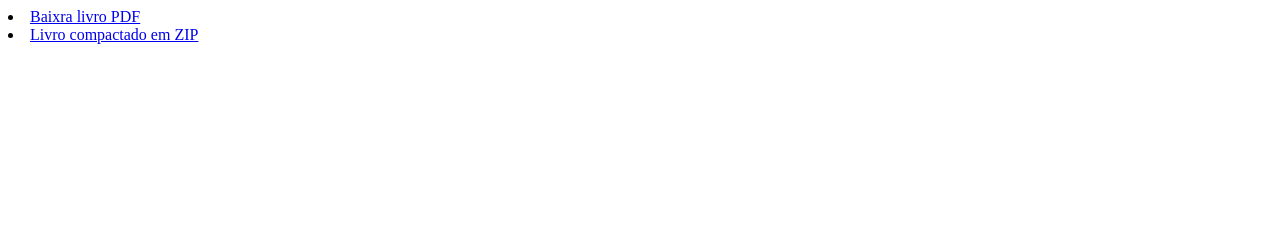
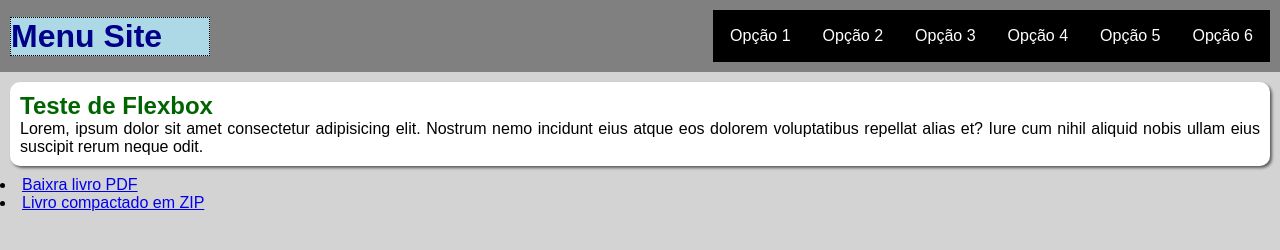
Before and after one commit to flaviodgdas/trabalho-extensao2024, a plain HTML site: page html/pagina02.html in a window 1280 px wide. Drawn offline with Linux system fonts and the light colour scheme.

Commit message:
menu flex-box

```diff
--- a/html/pagina02.html
+++ b/html/pagina02.html
@@ -4,8 +4,27 @@
     <meta charset="UTF-8">
     <meta name="viewport" content="width=device-width, initial-scale=1.0">
     <title>Página02</title>
+    <link rel="stylesheet" href="style.css">
 </head>
 <body>
+    <header>
+        <h1>Menu Site</h1>
+        <nav>
+            <a href="#">Opção 1</a>
+            <a href="#">Opção 2</a>
+            <a href="#">Opção 3</a>
+            <a href="#">Opção 4</a>
+            <a href="#">Opção 5</a>
+            <a href="#">Opção 6</a>
+        </nav>
+    </header>
+    <main>
+        <h2>Teste de Flexbox</h2>
+        <p>Lorem, ipsum dolor sit amet consectetur adipisicing elit.
+            Nostrum nemo incidunt eius atque eos dolorem voluptatibus
+            repellat alias et? Iure cum nihil aliquid nobis ullam eius
+            suscipit rerum neque odit.</p>
+    </main>
     <li><a href="livro/menulivro.pdf" download="menulivro.pdf" type="application/pdf">Baixra livro PDF</a></li>
     <li><a href="livro/meulivro.zip" download="meulivro.zip" type="application/zip">Livro compactado em ZIP</a></li>
 </body>
--- a/html/style.css
+++ b/html/style.css
@@ -6,9 +6,35 @@
     box-sizing: border-box;
 }
 body {
-    background-color: blue;
     font-family: Arial, Helvetica, sans-serif;
-    font-size: 20px;
+    font-size: 1em;
+    background-color: lightgray;
+    height: 100vh;
+    width: 100vw;
+}
+
+header {
+    background-color: gray;
+    color: white;
+    padding: 10px;
+
+    display: flex;
+    flex: row wrap;
+    justify-content: space-between;
+    align-items: center;
+}
+
+header > h1 {
+    border: 1px dotted black;
+    flex: 0 0 200px;
+}
+
+header > nav {
+    border: 1px dotted black;
+
+    display: flex;
+    flex-flow: row wrap;
+    justify-content: flex-end;
 }
 
 h1 {
@@ -23,10 +49,28 @@ nav {
     justify-content: flex-end;
 }
 
-nav > a:hover {
+header > nav > a {
+    border: 1px dotted black;
+    color: white;
+    padding: 10px;
+    margin: 5px;
+    border-radius: 5px;
+    text-decoration: none;
+    text-align: center;
+}
+
+header > nav > a:hover {
     background-color: white;
     color: black;
     transition: background-color .5s;
+}
+
+main {
+    background-color: white;
+    margin: 10px;
+    padding: 10px;
+    border-radius: 10px;
+    box-shadow: 2px 2px 3px rgba(0, 0, 0, 0.562);
 }
 
 h2 {
```
